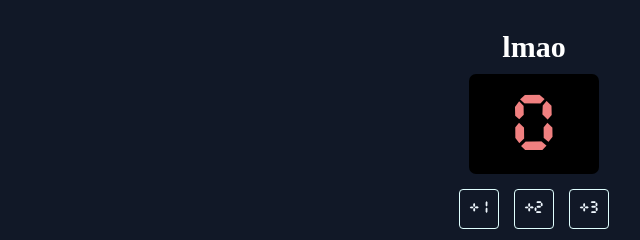
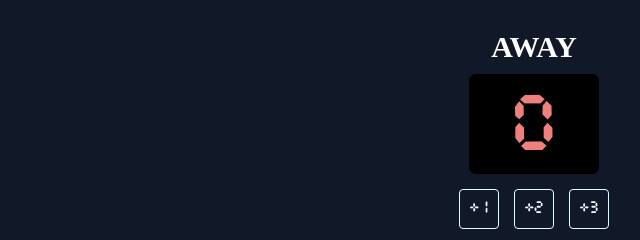
Before and after one commit to JuanBatula/Scoreboard, a website built with Vite: page index.html in a window 1280 px wide. Shown: the top 240 px of the page, 426-1066 px from the left. Built offline with nearby package versions, Linux system fonts and the light colour scheme.

Commit message:
changed again

```diff
--- a/index.html
+++ b/index.html
@@ -14,7 +14,7 @@
                 </div>
             </div>
             <div class="guest-container">
-                <h3 class="guest-text">lmao</h3>
+                <h3 class="guest-text">AWAY</h3>
                 <button class="guest-score" id="guest-score-btn">0</button>
                 <div class="guest-buttons">
                     <button onclick="guestPlusOne()">+1</button>
```
